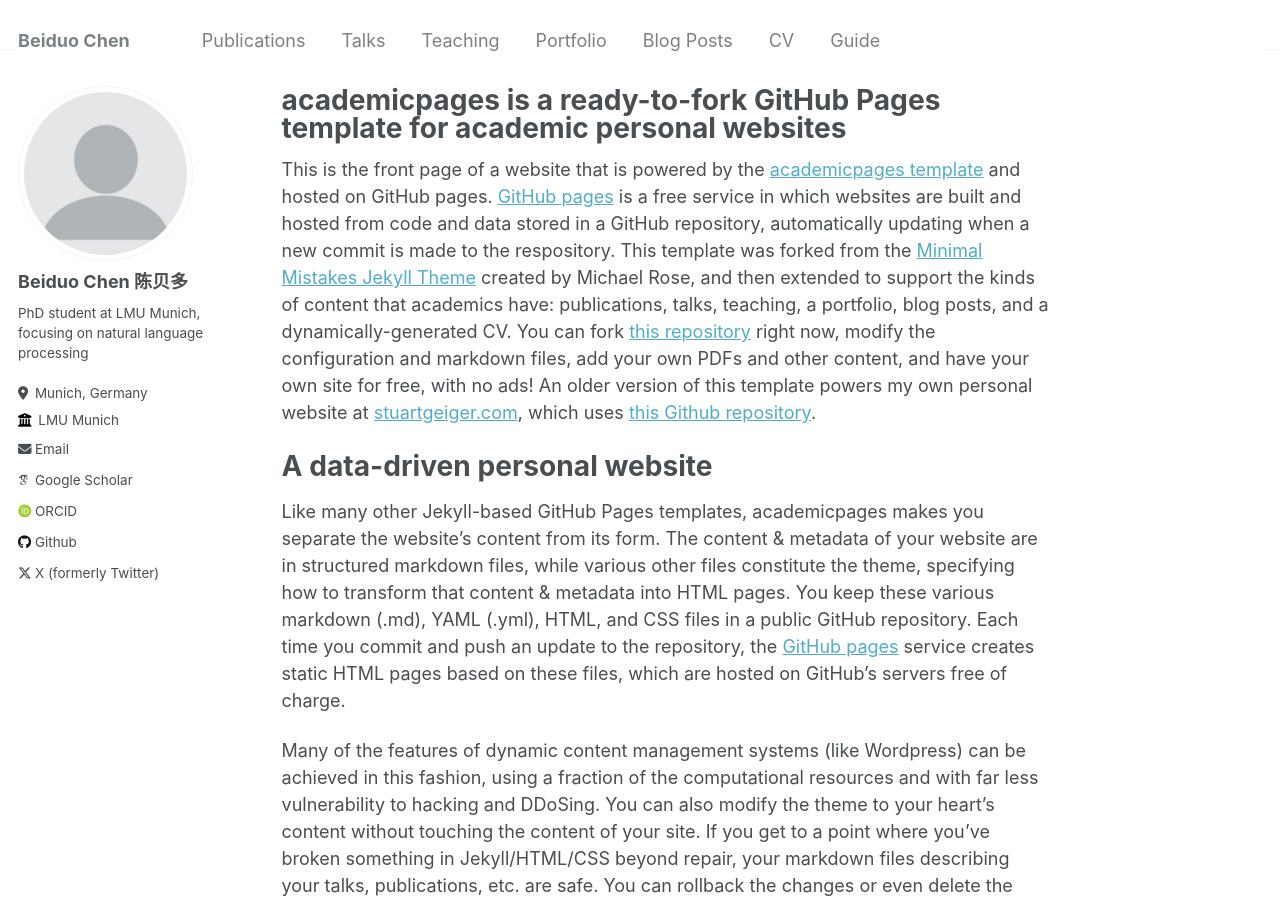
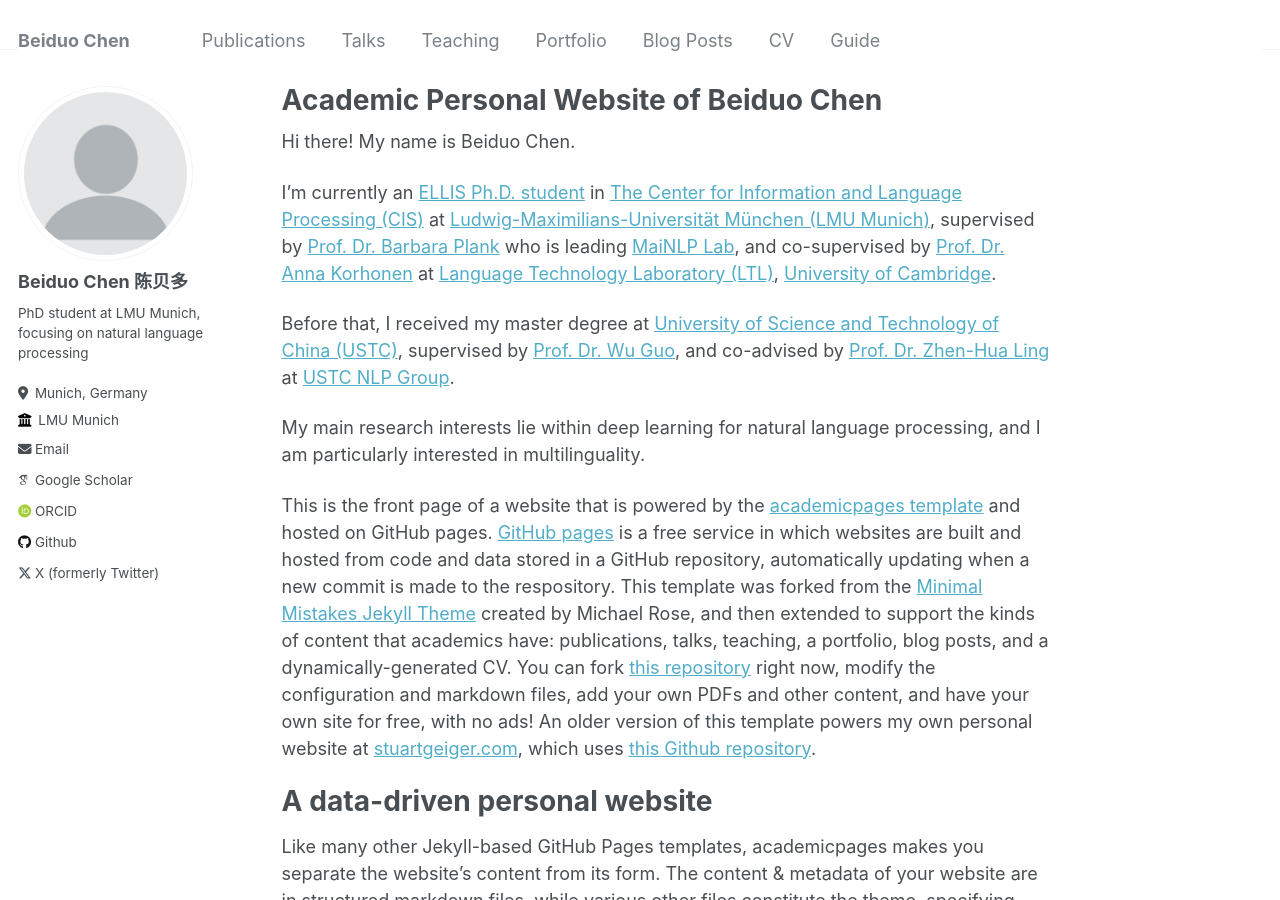
Before and after one commit to Mckysse/mckysse.github.io, a Jekyll site: the page built from _pages/about.md, in a window 1280 px wide and 900 px high. Built offline with Jekyll 4.4.1, drawn with Linux system fonts in a browser that asks for light colours; some web fonts are replaced.

Commit message:
Update about.md

```diff
--- a/_pages/about.md
+++ b/_pages/about.md
@@ -1,11 +1,20 @@
 ---
 permalink: /
-title: "academicpages is a ready-to-fork GitHub Pages template for academic personal websites"
+title: "Academic Personal Website of Beiduo Chen"
 author_profile: true
 redirect_from:
   - /about/
   - /about.html
 ---
+
+Hi there! My name is Beiduo Chen.
+
+I'm currently an [ELLIS Ph.D. student](https://ellis.eu/) in [The Center for Information and Language Processing (CIS)](https://www.cis.uni-muenchen.de/) at [Ludwig-Maximilians-Universität München (LMU Munich)](https://www.lmu.de/), supervised by [Prof. Dr. Barbara Plank](https://bplank.github.io/) who is leading [MaiNLP Lab](https://mainlp.github.io/), and co-supervised by [Prof. Dr. Anna Korhonen](https://sites.google.com/site/annakorhonen/) at [Language Technology Laboratory (LTL)](http://ltl.mml.cam.ac.uk/), [University of Cambridge](https://www.cam.ac.uk/).
+
+Before that, I received my master degree at [University of Science and Technology of China (USTC)](http://en.ustc.edu.cn/), supervised by [Prof. Dr. Wu Guo](https://eeis.ustc.edu.cn/2011/0314/c2615a19383/page.htm), and co-advised by [Prof. Dr. Zhen-Hua Ling](ttp://staff.ustc.edu.cn/~zhling) at [USTC NLP Group](https://ustcnlp.github.io/).
+
+My main research interests lie within deep learning for natural language processing, and I am particularly interested in multilinguality. <br>
+
 
 This is the front page of a website that is powered by the [academicpages template](https://github.com/academicpages/academicpages.github.io) and hosted on GitHub pages. [GitHub pages](https://pages.github.com) is a free service in which websites are built and hosted from code and data stored in a GitHub repository, automatically updating when a new commit is made to the respository. This template was forked from the [Minimal Mistakes Jekyll Theme](https://mmistakes.github.io/minimal-mistakes/) created by Michael Rose, and then extended to support the kinds of content that academics have: publications, talks, teaching, a portfolio, blog posts, and a dynamically-generated CV. You can fork [this repository](https://github.com/academicpages/academicpages.github.io) right now, modify the configuration and markdown files, add your own PDFs and other content, and have your own site for free, with no ads! An older version of this template powers my own personal website at [stuartgeiger.com](http://stuartgeiger.com), which uses [this Github repository](https://github.com/staeiou/staeiou.github.io).
 
```
